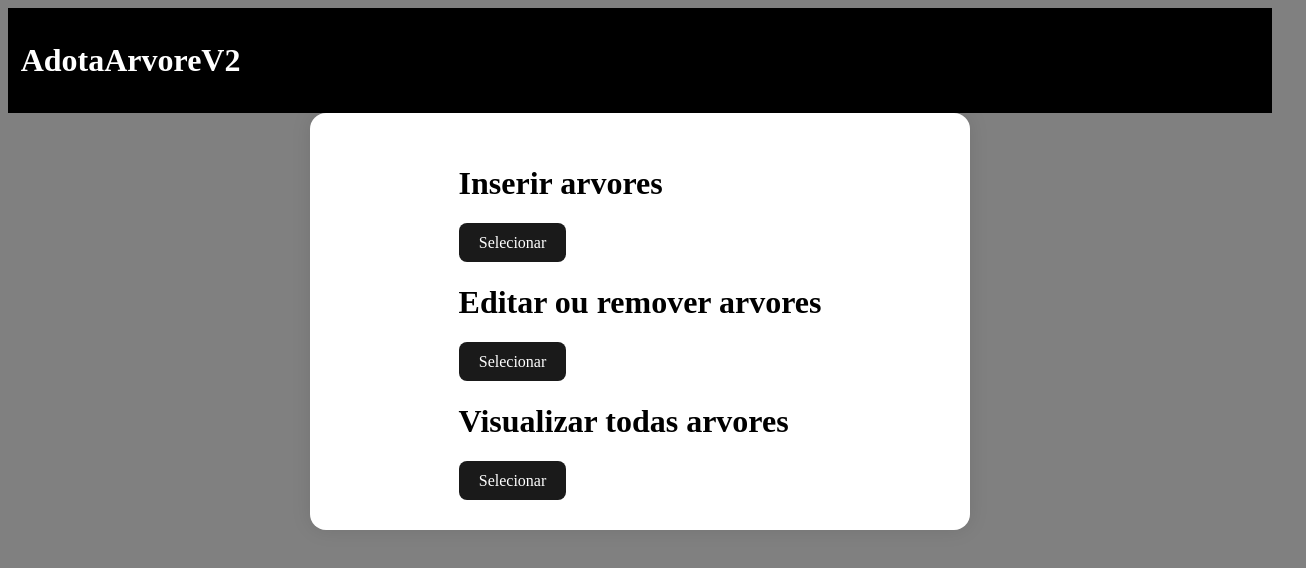
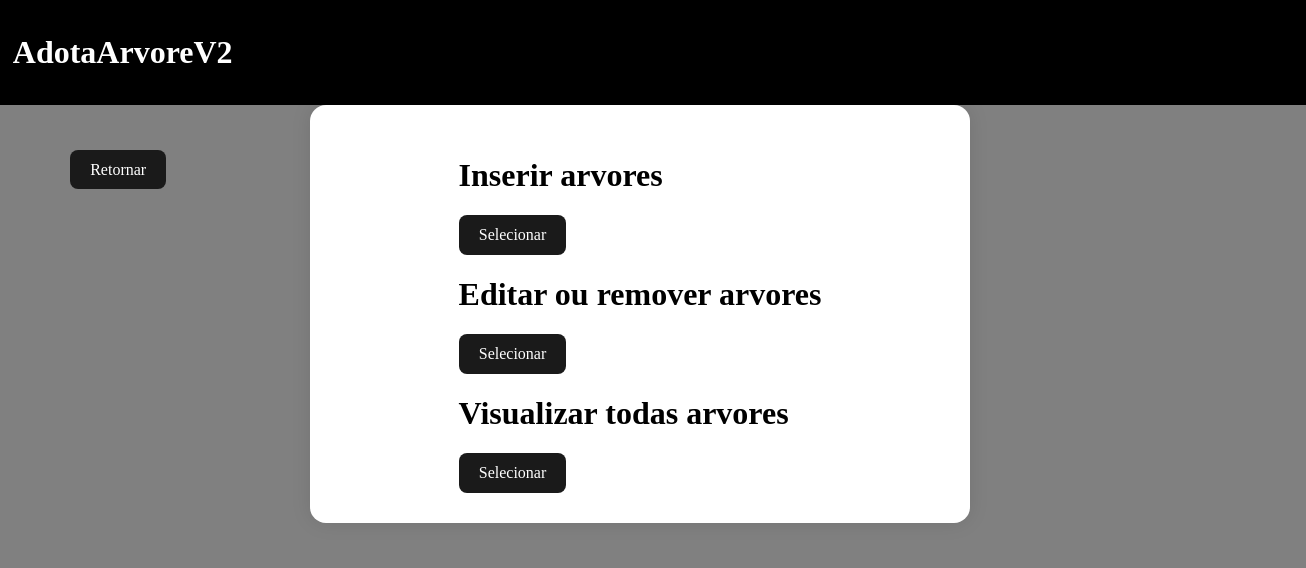
Before and after one commit to Matheus-Salgado02/adotaArvoreV2, a React (Create React App) app in the folder frontend/adota-arvore/: page / in a window 1280 px wide. Shown: the top 568 px of the page, 1306 px wide, since content can reach past the window. Built offline with nearby package versions, Linux system fonts and the light colour scheme.

Commit message:
Adicao dos componentes

```diff
--- a/frontend/adota-arvore/src/App.js
+++ b/frontend/adota-arvore/src/App.js
@@ -1,7 +1,24 @@
+import Botao from "./componentes/botao/botao";
+import { BrowserRouter, Routes, Route } from "react-router-dom";
+import Inserir from "./componentes/inserir/Inserir";
+import Home from "./componentes/home/Home";
+import Editar from "./componentes/editar/editar";
+import Visualizar from "./componentes/visualizar/visualizar";
+import Header from "./componentes/header/header";
+
 function App() {
   return (
-    <div>
-
+    <div className= "App">
+      <BrowserRouter>
+      <Botao/>
+      <Header/>
+      <Routes>
+        <Route path="/" element={<Home />} />
+        <Route path="/inserir" element={<Inserir />} />
+        <Route path="/editar" element={<Editar />} />
+        <Route path="/visu" element={<Visualizar />} />
+      </Routes>
+    </BrowserRouter>
 
     </div>
   );
--- a/frontend/adota-arvore/src/componentes/botao.js
+++ b/frontend/adota-arvore/src/componentes/botao/botao.js
@@ -1,9 +1,10 @@
 import { Link } from "react-router-dom"
+import "./styles.css"
 
 export default function Botao(){
     return(
         <div>
-            <Link to='/'><button>Retornar</button></Link>
+            <Link to='/'><button className="retornar">Retornar</button></Link>
         </div>
     )
 }
--- /dev/null
+++ b/frontend/adota-arvore/src/componentes/botao/styles.css
@@ -0,0 +1,6 @@
+.retornar{
+   position: fixed;
+   top: 150px;
+   left: 70px;
+
+}
--- a/frontend/adota-arvore/src/componentes/editar.js
+++ /dev/null
@@ -1,15 +0,0 @@
-export default function Editar (){
-    return(
-        <div>
-            <header className="header"><h1>AdotaArvoreV2</h1></header>
-            <div className="main">
-            <div className="quadrado-principal">
-                <h1>Arvores adotadas</h1>
-                <div className="lista-arvores">
-                    {/* adicionar logica */}
-                </div>
-            </div>
-            </div>
-        </div>
-    )
-}
--- a/frontend/adota-arvore/src/componentes/visualizar.js
+++ b/frontend/adota-arvore/src/componentes/editar/editar.js
@@ -1,7 +1,7 @@
-export default function Visualizar (){
+export default function Editar (){
     return(
         <div>
-           <header className="header"><h1>AdotaArvoreV2</h1></header>
+
             <div className="main">
             <div className="quadrado-principal">
                 <h1>Arvores adotadas</h1>
--- /dev/null
+++ b/frontend/adota-arvore/src/componentes/header/header.js
@@ -0,0 +1,7 @@
+import './styles.css'
+
+export default function Header(){
+    return(
+        <header className="header"><h1>AdotaArvoreV2</h1></header>
+    )
+}
--- /dev/null
+++ b/frontend/adota-arvore/src/componentes/header/styles.css
@@ -0,0 +1,11 @@
+.header{
+    background-color: black ;
+    color: white;
+    padding: 0;
+    width: 100%;
+    padding: 1%;
+
+
+
+
+}
--- a/frontend/adota-arvore/src/componentes/Home.js
+++ b/frontend/adota-arvore/src/componentes/home/Home.js
@@ -1,32 +1,28 @@
 import { Link } from "react-router-dom";
-
 
 export default function Home() {
   return (
     <div>
-      <header className="header">
-        <h1>AdotaArvoreV2</h1>
-      </header>
-
       <div className="main">
         <div className="quadrado-principal">
           <div className="inserir">
             <h1 className="texto-inserir">Inserir arvores</h1>
             <Link to="/inserir">
-            <button>Selecionar</button>
+              <button>Selecionar</button>
             </Link>
           </div>
 
           <div className="editar">
             <h1>Editar ou remover arvores</h1>
-            <Link to = "/editar"><button>Selecionar</button></Link>
-
+            <Link to="/editar">
+              <button>Selecionar</button>
+            </Link>
           </div>
 
           <div className="visualizar">
             <h1>Visualizar todas arvores</h1>
-            <Link to = "visu">
-            <button>Selecionar</button>
+            <Link to="visu">
+              <button>Selecionar</button>
             </Link>
           </div>
         </div>
--- a/frontend/adota-arvore/src/componentes/Inserir.js
+++ b/frontend/adota-arvore/src/componentes/inserir/Inserir.js
@@ -1,9 +1,7 @@
 export default function Inserir() {
   return (
     <div>
-      <header className="header"><h1>AdotaArvoreV2</h1></header>
       <div className="main">
-
         <div className="quadrado-principal">
           <div className="insercoes">
             <h2>Id da árvore</h2>
@@ -12,12 +10,10 @@ export default function Inserir() {
             <textarea type="number" placeholder="especie..."></textarea>
             <h2>Habitat</h2>
             <textarea type="number" placeholder="habitat..."></textarea>
-            <br/>
-            <br/>
+            <br />
+            <br />
             <button>Adicionar</button>
-
           </div>
-
         </div>
       </div>
     </div>
--- /dev/null
+++ b/frontend/adota-arvore/src/componentes/visualizar/visualizar.js
@@ -0,0 +1,12 @@
+export default function Visualizar() {
+  return (
+    <div>
+      <div className="main">
+        <div className="quadrado-principal">
+          <h1>Arvores adotadas</h1>
+          <div className="lista-arvores">{/* adicionar logica */}</div>
+        </div>
+      </div>
+    </div>
+  );
+}
--- a/frontend/adota-arvore/src/index.css
+++ b/frontend/adota-arvore/src/index.css
@@ -11,12 +11,12 @@
   margin: auto;
 }
 
-.header{
-    background-color: black ;
-    color: white;
-    padding:1%;
+body{
+  margin:0;
+  padding:0;
+}
 
-}
+
 
 :root{
     background-color: gray;
--- a/frontend/adota-arvore/src/index.js
+++ b/frontend/adota-arvore/src/index.js
@@ -3,25 +3,13 @@ import ReactDOM from "react-dom/client";
 import "./index.css";
 import App from "./App";
 import reportWebVitals from "./reportWebVitals";
-import { BrowserRouter, Routes, Route } from "react-router-dom";
-import Inserir from "./componentes/Inserir";
-import Home from "./componentes/Home";
-import Editar from "./componentes/editar";
-import Visualizar from "./componentes/visualizar";
+
 
 
 const root = ReactDOM.createRoot(document.getElementById("root"));
 root.render(
 
   <React.StrictMode>
-    <BrowserRouter>
-      <Routes>
-        <Route path="/" element={<Home />} />
-        <Route path="/inserir" element={<Inserir />} />
-        <Route path="/editar" element={<Editar />} />
-        <Route path="/visu" element={<Visualizar />} />
-      </Routes>
-    </BrowserRouter>
     <App />
   </React.StrictMode>
 );
```
